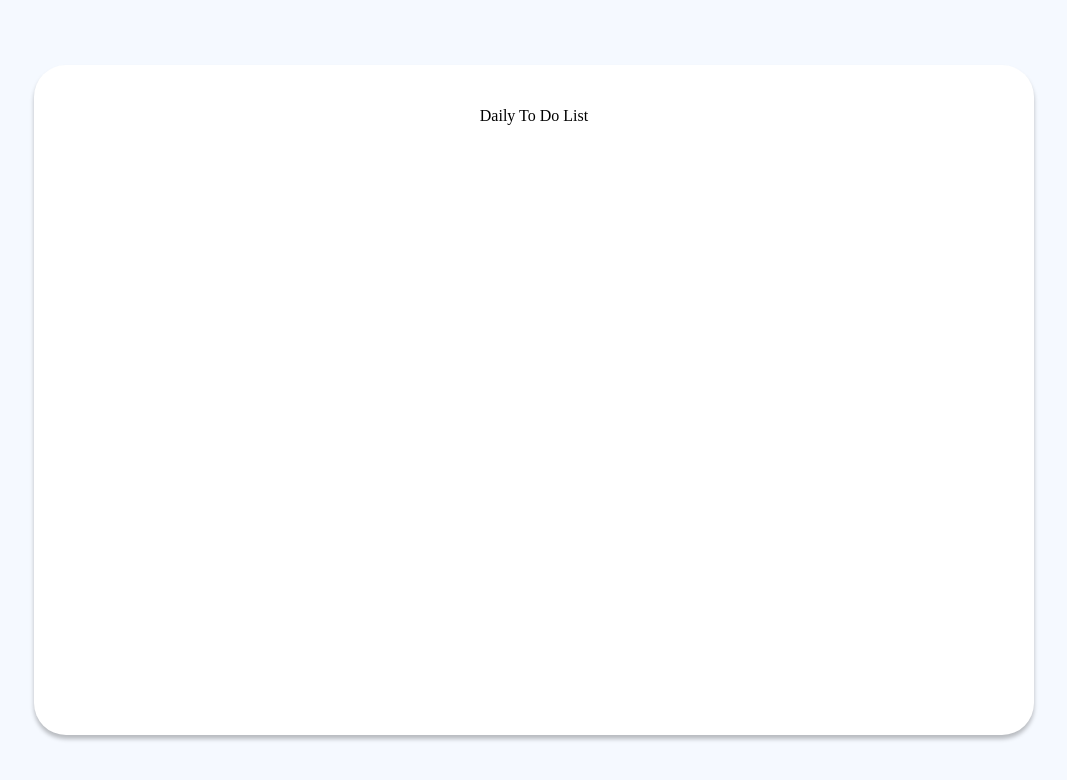
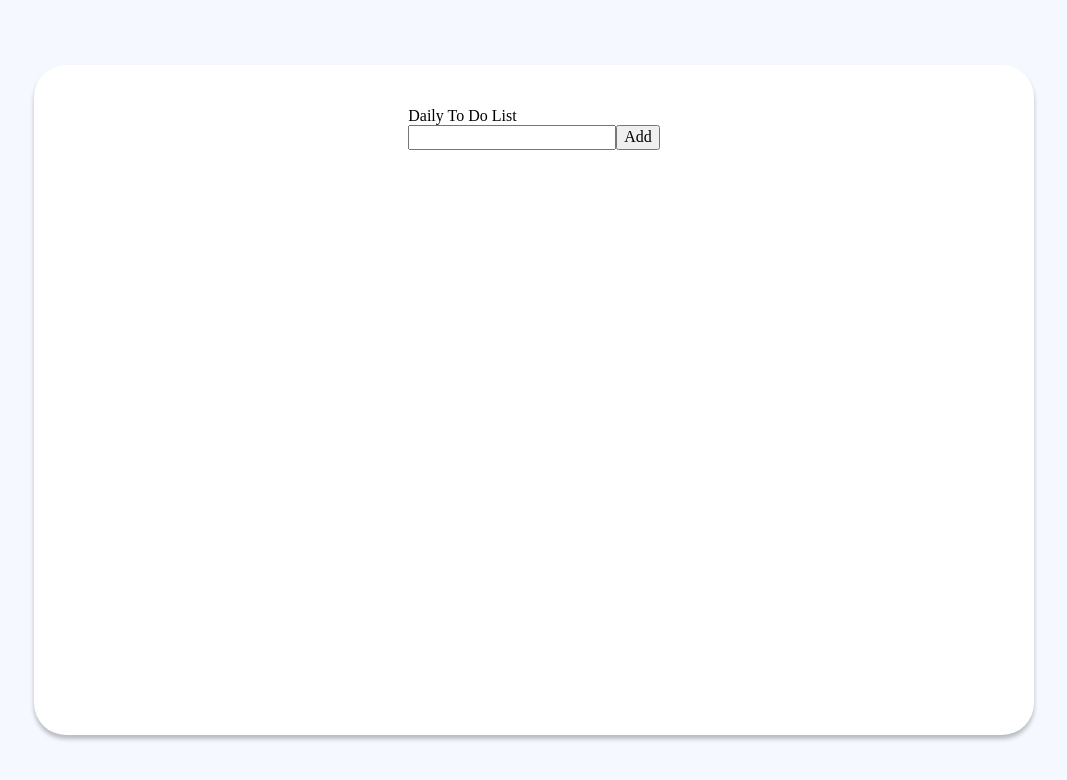
Before and after one commit to Lazar-Bogdan/daily-todo-list, a React (Vite) app: page / in a window 1280 px wide. Shown: the top 780 px of the page, without its empty margins (106-1173 px from the left). Built offline with nearby package versions, Linux system fonts and the light colour scheme.

Commit message:
Create todo form

```diff
--- a/src/App.tsx
+++ b/src/App.tsx
@@ -1,10 +1,33 @@
+import {useState} from 'react';
+
+import Layout from './components/Layout';
+import TodoForm from './components/TodoForm';
+
 import 'normalize.css'
-import Layout from './components/Layout';
+
+type Todo = {
+  name: string;
+  complete: boolean;
+  createdAt: Date;
+}
 
 export default function App() {
+  const [todos, setTodos] = useState<Todo[]>([]);
+  console.log('todos', todos);
+
+  const createTodo = (name: string) => {
+    const newTodo = {
+      name: name,
+      complete: false,
+      createAt: new Date()
+    };
+    setTodos([...todos, newTodo]);
+  }
+
   return (
     <Layout>
       Daily To Do List
+      <TodoForm onSubmit={createTodo} />
     </Layout>
   )
 }
--- a/src/components/Layout.tsx
+++ b/src/components/Layout.tsx
@@ -1,8 +1,8 @@
-import styled from 'styled-components'
+import styled from 'styled-components';
 
 type Props = {
   children: React.ReactNode;
-}
+};
 
 const Layout = (props: Props) => {
   return (
--- /dev/null
+++ b/src/components/TodoForm.tsx
@@ -0,0 +1,23 @@
+import {useState} from 'react';
+
+import styled from 'styled-components';
+
+type Props = {
+  onSubmit: (name: string) => void;
+};
+
+const TodoForm = (props: Props) => {
+  const [name, setName] = useState('');
+  const submitForm = () => {
+    props.onSubmit(name);
+  }
+
+  return (
+    <div>
+      <input value={name} onChange={e => setName(e.target.value)} />
+      <button onClick={submitForm}>Add</button>
+    </div>
+  )
+}
+
+export default TodoForm;
```
